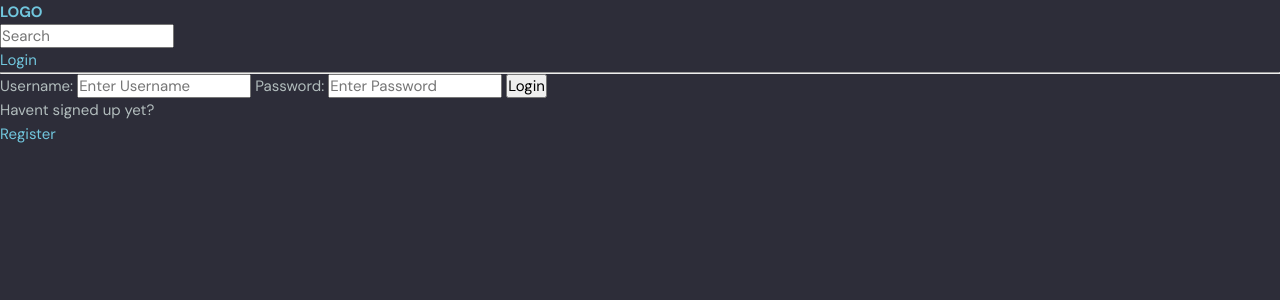
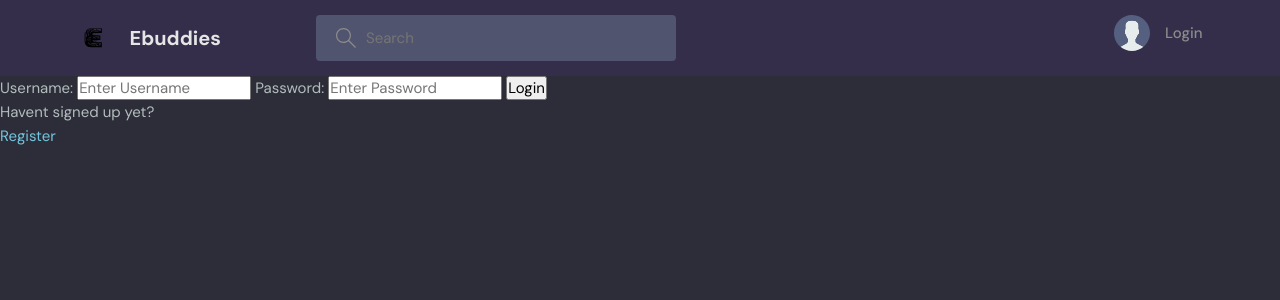
Before and after one commit to JohnnySonTrinh/ebuddies, a Django app: a page that uses templates/main.html in a window 1280 px wide. Shown: the top 300 px of the page. Run offline with Django 5.2, Linux system fonts and the light colour scheme.

Commit message:
Refactor: main.html and navbar.html

```diff
--- a/templates/main.html
+++ b/templates/main.html
@@ -1,13 +1,18 @@
 <!DOCTYPE html>
+
 {% load static %}
+
 <html lang="en">
     <head>
         <meta charset="UTF-8">
+        <meta http-equiv="X-UA-Compatible" content="IE=edge">
         <meta name="viewport" content="width=device-width, initial-scale=1.0">
+        <link rel="shortcut icon" href="assets/favicon.ico" type="image/x-icon">
         <link rel="stylesheet" href="{% static 'styles/style.css' %}">
-    <title>Ebuddies</title>
+        <title>Ebuddies - Find gaming partners around the world!</title>
     </head>
     <body>
+
         {% include 'navbar.html' %}
 
         {% if messages %}
@@ -22,5 +27,6 @@
 
         {% endblock %}
 
+        <script src="{% static 'scripts/script.js' %}"></script>
     </body>
 </html>
--- a/templates/navbar.html
+++ b/templates/navbar.html
@@ -1,16 +1,64 @@
-<a href="/">
-    <h1>LOGO</h1>
-</a>
+{% load static %}
 
-<form action="{% url 'home' %}" method="GET">
-    <input type="text" name="q" placeholder="Search">
-</form>
+<header class="header header--loggedIn">
+    <div class="container">
+        <a href="{% url 'home' %}" class="header__logo">
+        <img src="{% static 'images/logo.svg' %}">
+        <h1>Ebuddies</h1>
+        </a>
+        <form class="header__search" method="GET" action="{% url 'home' %}">
+        <label>
+        <svg version="1.1" xmlns="http://www.w3.org/2000/svg" width="32" height="32" viewBox="0 0 32 32">
+        <title>search</title>
+        <path d="M32 30.586l-10.845-10.845c1.771-2.092 2.845-4.791 2.845-7.741 0-6.617-5.383-12-12-12s-12 5.383-12 12c0 6.617 5.383 12 12 12 2.949 0 5.649-1.074 7.741-2.845l10.845 10.845 1.414-1.414zM12 22c-5.514 0-10-4.486-10-10s4.486-10 10-10c5.514 0 10 4.486 10 10s-4.486 10-10 10z"></path>
+        </svg>
+        <input name="q" placeholder="Search">
+        </label>
+        </form>
+        <nav class="header__menu">
 
-{% if user.is_authenticated %}
-<p>Hello {{request.user}}</p>
-<a href="{% url 'logout' %}">Logout</a>
-{% else %}
-<a href="{% url 'login' %}">Login</a>
-{% endif %}
+    <!-- Logged In -->
+    {% if user.is_authenticated %}
+        <div class="header__user">
+            <a href="profile.html">
+            <div class="avatar avatar--medium active">
+                <img src="{% static 'images/avatar.svg' %}">
+            </div>
+            <p>{{request.user.username}} <span>@{{request.user.username}}</span></p>
+            </a>
+            <button class="dropdown-button">
+            <svg version="1.1" xmlns="http://www.w3.org/2000/svg" width="32" height="32" viewBox="0 0 32 32">
+            <title>chevron-down</title>
+            <path d="M16 21l-13-13h-3l16 16 16-16h-3l-13 13z"></path>
+            </svg>
+            </button>
+        </div>
 
-<hr>
+    {% else %}
+
+    <!-- Not Logged In -->
+    <a href="{% url 'login' %}">
+        <img src="{% static 'images/avatar.svg' %}" />
+        <p>Login</p>
+        </a>
+
+    {% endif %}
+
+        <div class="dropdown-menu">
+            <a href="settings.html" class="dropdown-link">
+            <svg version="1.1" xmlns="http://www.w3.org/2000/svg" width="32" height="32" viewBox="0 0 32 32">
+            <title>tools</title>
+            <path d="M27.465 32c-1.211 0-2.35-0.471-3.207-1.328l-9.392-9.391c-2.369 0.898-4.898 0.951-7.355 0.15-3.274-1.074-5.869-3.67-6.943-6.942-0.879-2.682-0.734-5.45 0.419-8.004 0.135-0.299 0.408-0.512 0.731-0.572 0.32-0.051 0.654 0.045 0.887 0.277l5.394 5.395 3.586-3.586-5.394-5.395c-0.232-0.232-0.336-0.564-0.276-0.887s0.272-0.596 0.572-0.732c2.552-1.152 5.318-1.295 8.001-0.418 3.274 1.074 5.869 3.67 6.943 6.942 0.806 2.457 0.752 4.987-0.15 7.358l9.392 9.391c0.844 0.842 1.328 2.012 1.328 3.207-0 2.5-2.034 4.535-4.535 4.535zM15.101 19.102c0.26 0 0.516 0.102 0.707 0.293l9.864 9.863c0.479 0.479 1.116 0.742 1.793 0.742 1.398 0 2.535-1.137 2.535-2.535 0-0.668-0.27-1.322-0.742-1.793l-9.864-9.863c-0.294-0.295-0.376-0.74-0.204-1.119 0.943-2.090 1.061-4.357 0.341-6.555-0.863-2.631-3.034-4.801-5.665-5.666-1.713-0.561-3.468-0.609-5.145-0.164l4.986 4.988c0.391 0.391 0.391 1.023 0 1.414l-5 5c-0.188 0.188-0.441 0.293-0.707 0.293s-0.52-0.105-0.707-0.293l-4.987-4.988c-0.45 1.682-0.397 3.436 0.164 5.146 0.863 2.631 3.034 4.801 5.665 5.666 2.2 0.721 4.466 0.604 6.555-0.342 0.132-0.059 0.271-0.088 0.411-0.088z"></path>
+            </svg>
+            Settings</a>
+            <a href="{% url 'logout' %}" class="dropdown-link">
+            <svg version="1.1" xmlns="http://www.w3.org/2000/svg" width="32" height="32" viewBox="0 0 32 32">
+            <title>sign-out</title>
+            <path d="M3 0h22c0.553 0 1 0 1 0.553l-0 3.447h-2v-2h-20v28h20v-2h2l0 3.447c0 0.553-0.447 0.553-1 0.553h-22c-0.553 0-1-0.447-1-1v-30c0-0.553 0.447-1 1-1z"></path>
+            <path d="M21.879 21.293l1.414 1.414 6.707-6.707-6.707-6.707-1.414 1.414 4.293 4.293h-14.172v2h14.172l-4.293 4.293z"></path>
+            </svg>
+            Logout</a>
+        </div>
+        </nav>
+    </div>
+</header>
```
Lines whose indentation alone changed are shown as unchanged.
